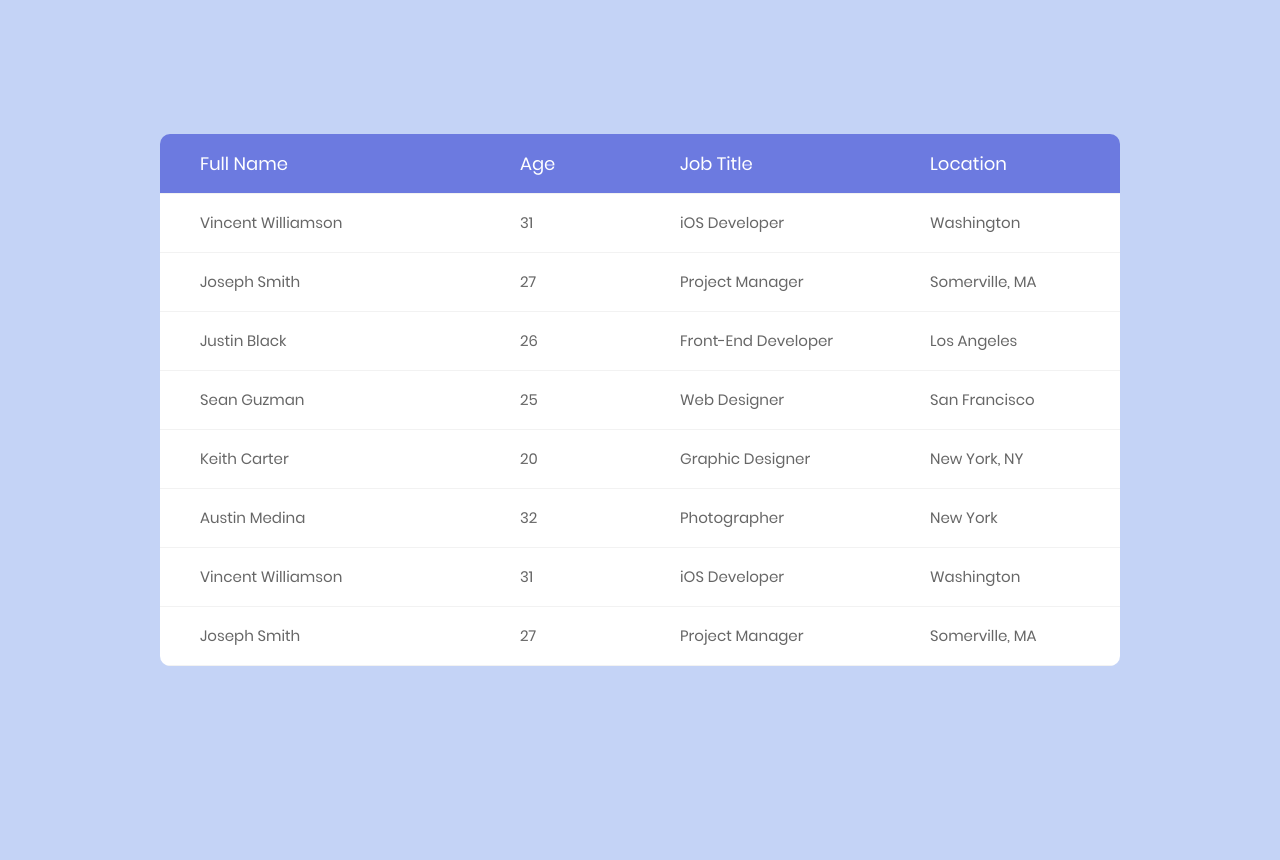
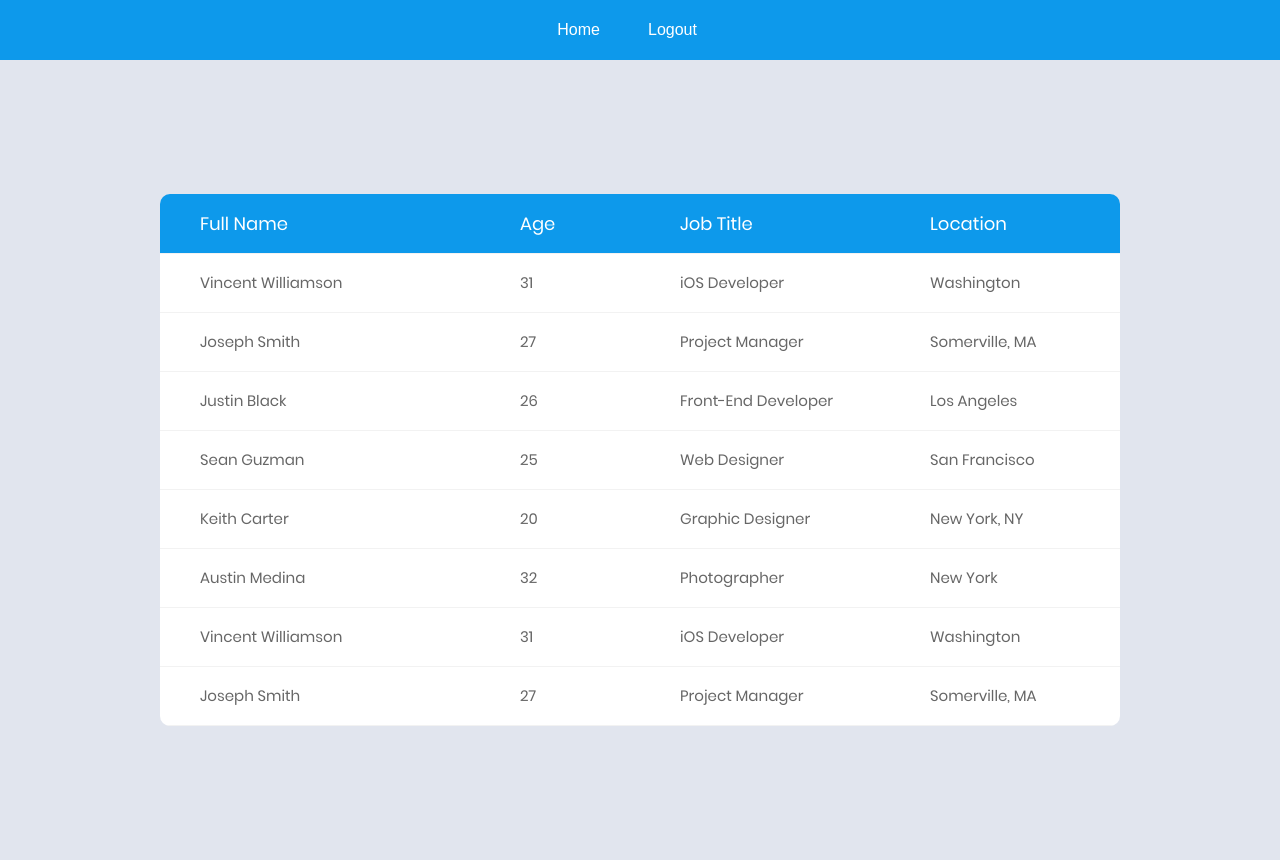
Before and after one commit to YusukeYU/gerenciador-de-tarefas, a PHP site: page /Public/Tasks/dashboard.php in a window 1280 px wide. Before the commit the page ends 666 px from the top, so only its background shows below. Run offline with PHP 8.4, Linux system fonts and the light colour scheme; some libraries are stand-ins or nearby versions.

Commit message:
Ajustado front-end do dashboard

```diff
--- a/Public/Tasks/dashboard.php
+++ b/Public/Tasks/dashboard.php
@@ -20,13 +20,34 @@
 <!--===============================================================================================-->
 </head>
 <body>
+<nav style="background-color: #0d99eb!important;" class="navbar navbar-expand-lg navbar-dark bg-dark">
+    <div class="navbar-collapse collapse w-100 dual-collapse2 order-1 order-md-0">
+        <ul class="navbar-nav ml-auto text-center">
+            <li style="margin-right: 2rem;" class="nav-item active">
+                <a class="nav-link" href="/dashboard">Home</a>
+            </li>
+        </ul>
+    </div>
+    <div class="mx-auto my-2 order-0 order-md-1 position-relative">
+        <button class="navbar-toggler" type="button" data-toggle="collapse" data-target=".dual-collapse2">
+            <span class="navbar-toggler-icon"></span>
+        </button>
+    </div>
+    <div class="navbar-collapse collapse w-100 dual-collapse2 order-2 order-md-2">
+        <ul class="navbar-nav mr-auto text-center">
+            <li class="nav-item">
+                <a style="color: white;" class="nav-link" href="/logout">Logout</a>
+            </li>
+        </ul>
+    </div>
+</nav>
 
 	<div class="limiter">
-		<div class="container-table100">
+		<div style="background: #e1e5ee;" class="container-table100">
 			<div class="wrap-table100">
 					<div class="table">
 
-						<div class="row header">
+						<div style="background-color:#0d99eb;" class="row header">
 							<div class="cell">
 								Full Name
 							</div>
--- a/Public/css/util.css
+++ b/Public/css/util.css
@@ -2982,3 +2982,29 @@
 	right: 0px;
 	bottom: 0px;
 }
+
+
+
+
+.navbar-light .navbar-brand{
+	color: #FFFFFF;
+}
+.navbar-light .navbar-nav .active > .nav-link, .navbar-light .navbar-nav .nav-link.active, .navbar-light .navbar-nav .nav-link.show, .navbar-light .navbar-nav .show > .nav-link{
+	color: #FFFFFF;
+}
+.navbar-light .navbar-nav .nav-link{
+	color: #FFFFFF;
+}
+ul li{
+	margin-top: 2px;
+	border-bottom: solid 2px transparent;
+}
+ul li:hover {
+	border-bottom: solid 2px #FFFFFF !important;
+  }
+
+  @media only screen and (max-width: 980px) {
+  ul li {
+	  margin-right: 0!important;
+  }
+}
--- a/Public/versao.txt
+++ b/Public/versao.txt
@@ -1 +1 @@
-1.0.2.4.7-1
+1.0.3.1.3-1
```
Also changed, not shown: Public/img/checklists.png (added).
